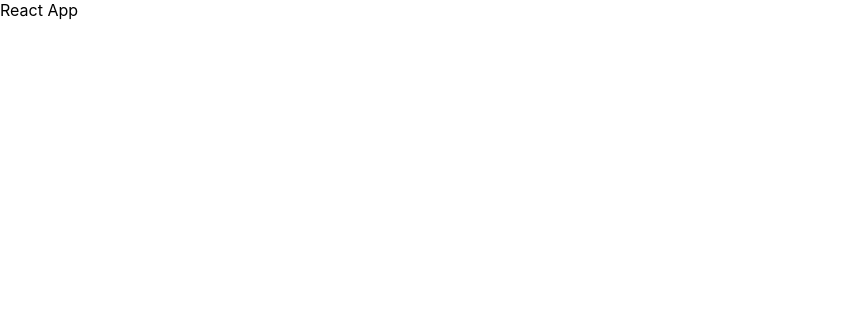
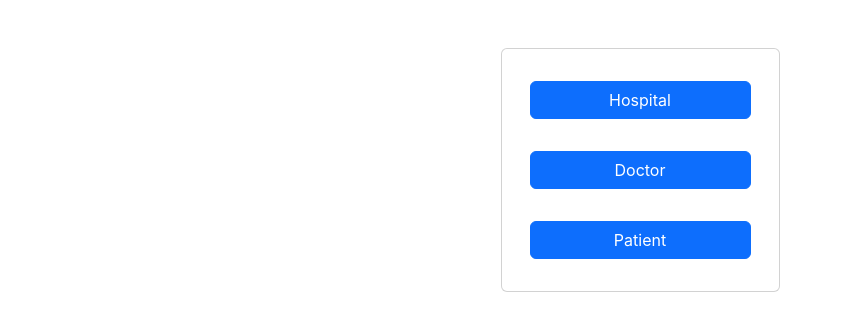
Before and after one commit to SnehChaudhary/DocCare, a React (Create React App) app in the folder frontend/: page / in a window 1280 px wide. Shown: the top 330 px of the page, without its empty margins (0-842 px from the left). Built offline with nearby package versions, Linux system fonts and the light colour scheme.

Commit message:
Old code

```diff
--- a/frontend/public/index.html
+++ b/frontend/public/index.html
@@ -25,6 +25,7 @@
       Learn how to configure a non-root public URL by running `npm run build`.
     -->
     <title>React App</title>
+    <link href="https://cdn.jsdelivr.net/npm/bootstrap@5.3.2/dist/css/bootstrap.min.css" rel="stylesheet" integrity="sha384-T3c6CoIi6uLrA9TneNEoa7RxnatzjcDSCmG1MXxSR1GAsXEV/Dwwykc2MPK8M2HN" crossorigin="anonymous">
   </head>
   <body>
     <noscript>You need to enable JavaScript to run this app.</noscript>
@@ -39,5 +40,6 @@
       To begin the development, run `npm start` or `yarn start`.
       To create a production bundle, use `npm run build` or `yarn build`.
     -->
+    <script src="https://cdn.jsdelivr.net/npm/bootstrap@5.3.2/dist/js/bootstrap.bundle.min.js" integrity="sha384-C6RzsynM9kWDrMNeT87bh95OGNyZPhcTNXj1NW7RuBCsyN/o0jlpcV8Qyq46cDfL" crossorigin="anonymous"></script>
   </body>
 </html>
--- a/frontend/src/App.js
+++ b/frontend/src/App.js
@@ -1,8 +1,9 @@
+import Signup from './components/Signup.js';
 
 function App() {
   return (
-    <div className="App">
-      React App
+    <div>
+      <Signup />
     </div>
   );
 }
--- /dev/null
+++ b/frontend/src/components/Signup.js
@@ -0,0 +1,20 @@
+import React from 'react'
+import { Link } from 'react-router-dom'
+
+const Signup = () => {
+  return (
+    <div className="container my-5">
+        <div className="card container w-25">
+            <div className="card-body ">
+                <ul className='list-group list-group-flush'>
+                    <li className='list-group my-3'><a role="button" to="/signup/hospital" className="btn btn-primary">Hospital</a></li>
+                    <li className='list-group my-3'><a role="button" to="/signup/doctor" className="btn btn-primary">Doctor</a></li>
+                    <li className='list-group my-3'><a role="button" to="/signup/patient" className="btn btn-primary">Patient</a></li>
+                </ul>
+            </div>
+        </div>
+    </div>
+  )
+}
+
+export default Signup
```
Also changed, not shown: frontend/components/Signup.js (deleted), frontend/src/components/Login.js (added), frontend/src/components/Navbar.js (added).
